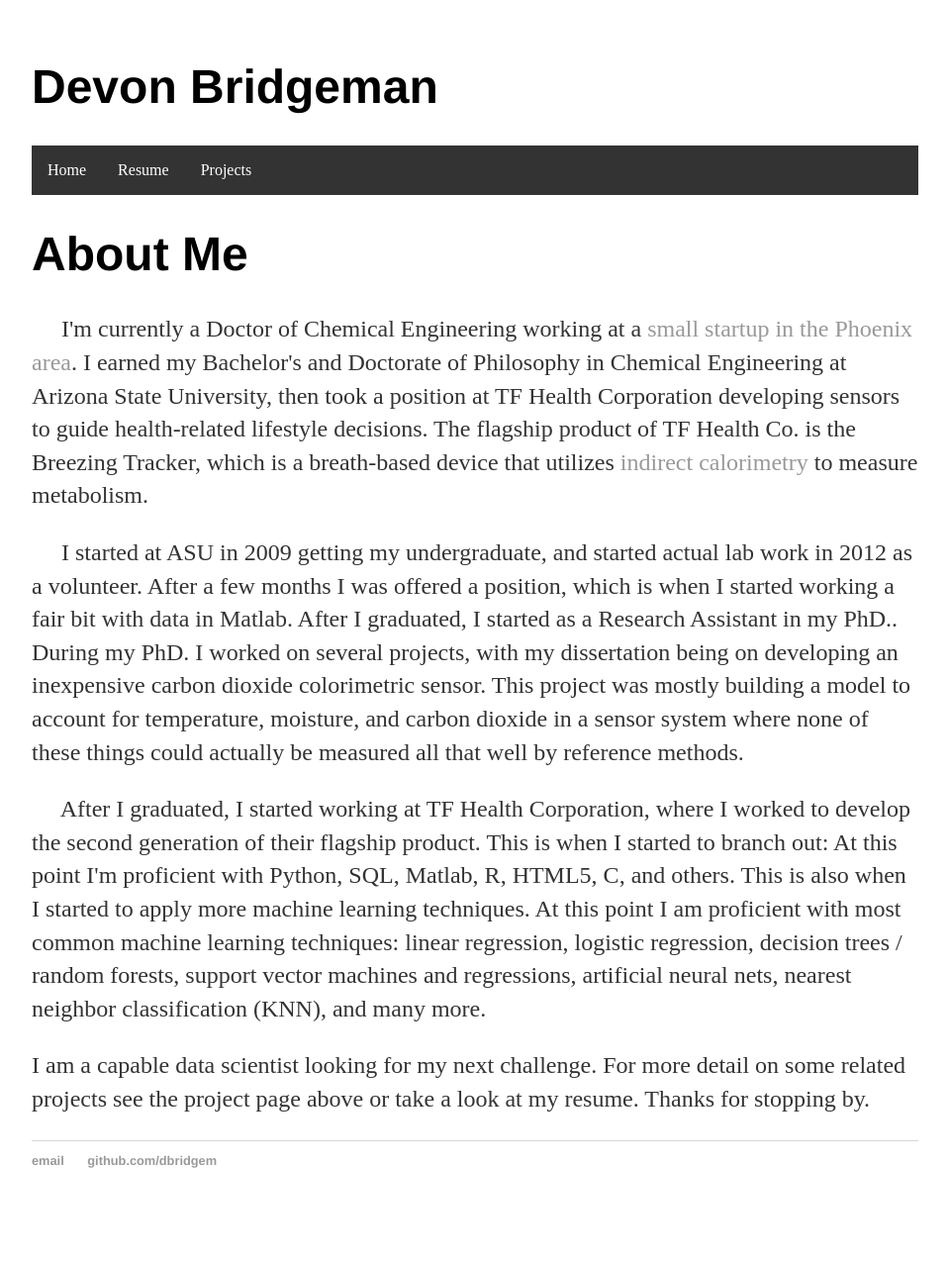
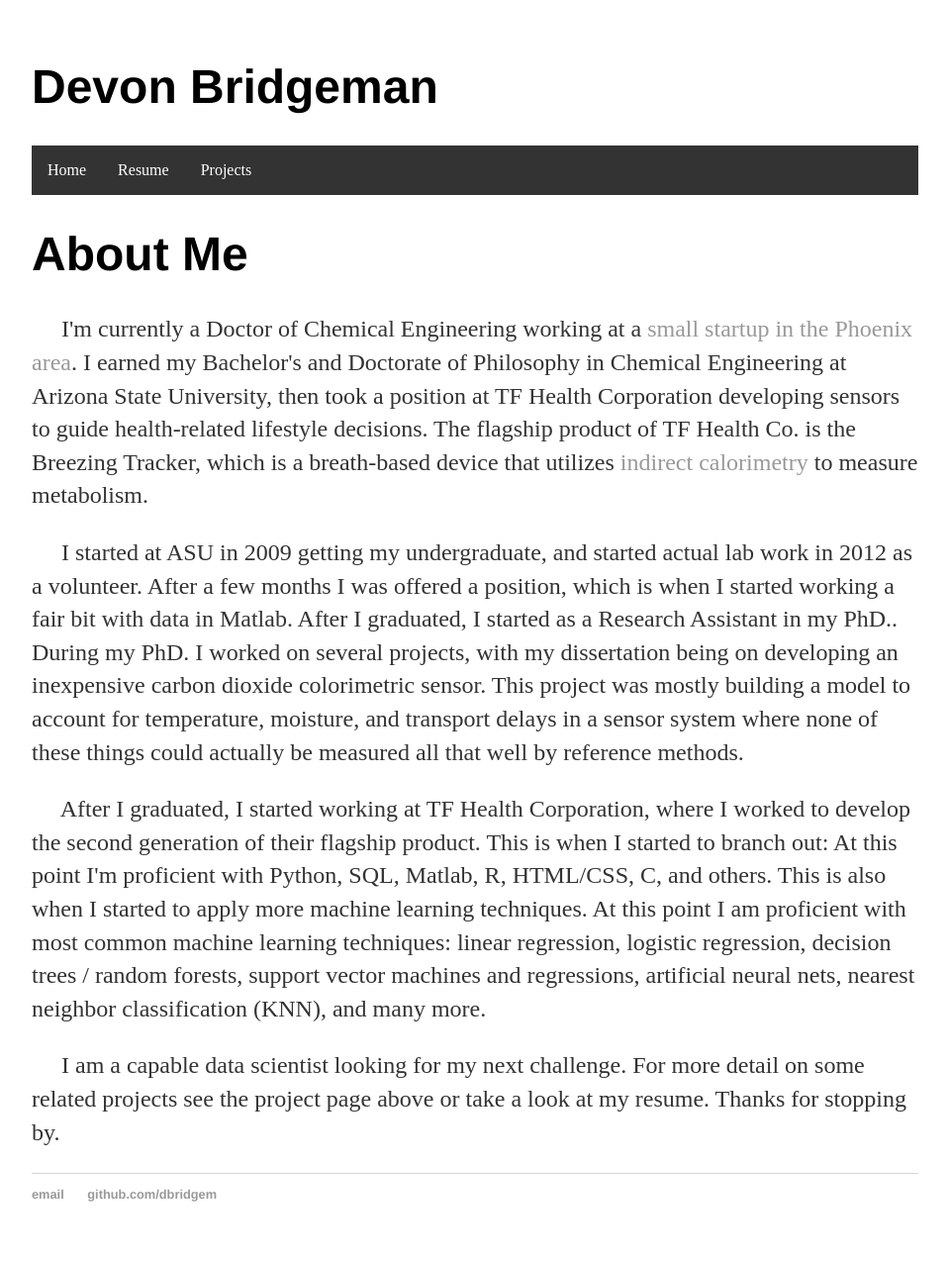
Before and after one commit to dbridgem/dbridgem.github.io, a Jekyll site: the page built from index.html, in a window 1280 px wide. Shown: the whole page at 99% size, without its empty margins (160-1119 px from the left). Built offline with Jekyll 4.4.1, drawn with Linux system fonts in a browser that asks for light colours; before the commit the page ends 1240 px from its top, so only the background shows below that.

Commit message:
Update index.html

```diff
--- a/index.html
+++ b/index.html
@@ -16,16 +16,17 @@ title: Devon Bridgeman
 		was offered a position, which is when I started working a fair bit with data in Matlab. After I graduated, I started as
 		a Research Assistant in my PhD.. During my PhD. I worked on several projects, with my dissertation being on developing an
 		inexpensive carbon dioxide colorimetric sensor. This project was mostly building a model to account for temperature, moisture,
-		and carbon dioxide in a sensor system where none of these things could actually be measured all that well by reference methods. </p>
+		and transport delays in a sensor system where none of these things could actually be measured all that well by reference methods. </p>
 
 	<p>&nbsp;&nbsp;&nbsp;&nbsp;
 		After I graduated, I started working at TF Health Corporation, where I worked to develop the second generation of their
-		flagship product. This is when I started to branch out: At this point I'm proficient with Python, SQL, Matlab, R, HTML5, C,
+		flagship product. This is when I started to branch out: At this point I'm proficient with Python, SQL, Matlab, R, HTML/CSS, C,
 		and others. This is also when I started to apply more machine learning techniques. At this point I am proficient with
 		most common machine learning techniques: linear regression, logistic regression, decision trees / random forests, support
 		vector machines and regressions, artificial neural nets, nearest neighbor classification (KNN), and many more. </p>
 
-	<p>I am a capable data scientist looking for my next challenge. For more detail on some related projects see the project page above
+	<p>&nbsp;&nbsp;&nbsp;&nbsp;
+		I am a capable data scientist looking for my next challenge. For more detail on some related projects see the project page above
 		or take a look at my resume. Thanks for stopping by.</p>
 
 </div><!-- /.blurb -->
```
